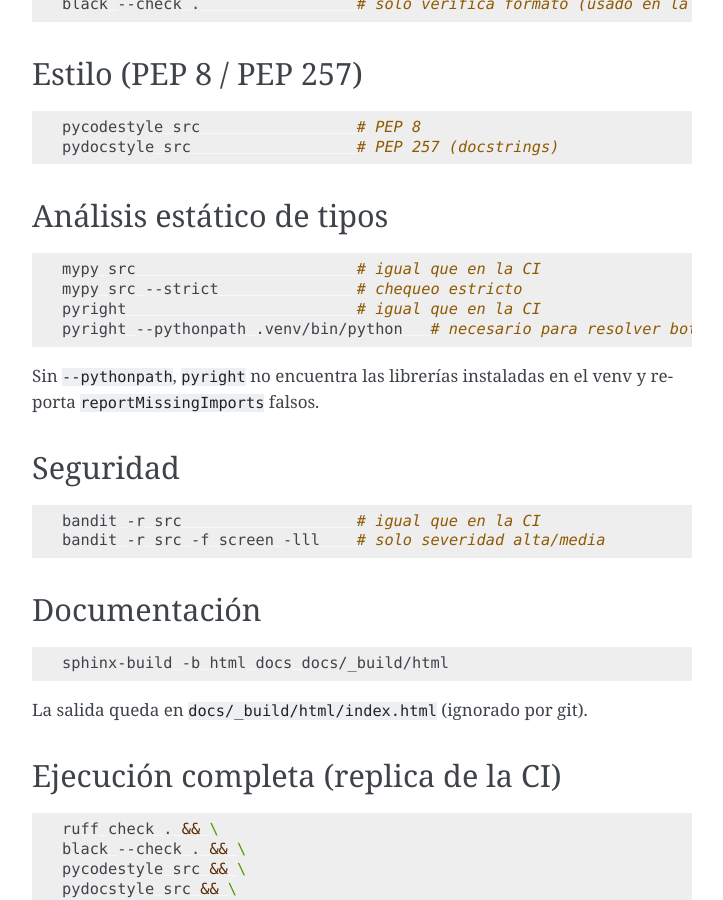
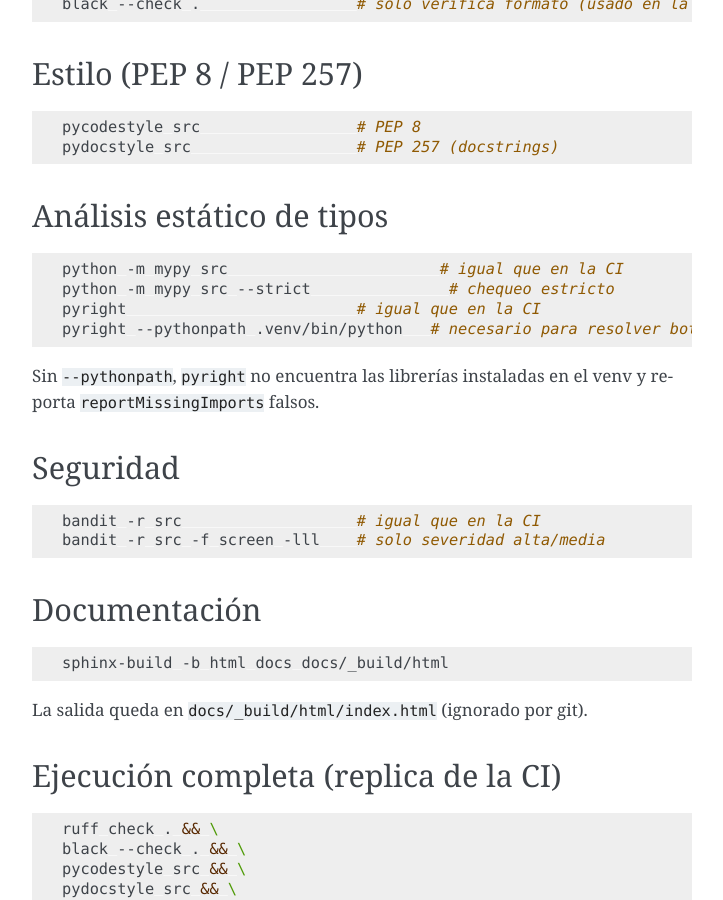
Before and after one commit to MoutSantiago/ing2_tpfi, a Sphinx documentation site: the page built from docs/development.md, in a window 1280 px wide and 900 px high, scrolled down 2283 px. Shown: the whole window, without its empty margins (388-1111 px from the left). Built offline with Sphinx 7.4.7, drawn with Linux system fonts in a browser that asks for light colours.

Commit message:
Comando de ejecución de mypy

````diff
--- a/docs/development.md
+++ b/docs/development.md
@@ -18,22 +18,24 @@ Todas las ramas deben crearse respetando este modelo para mantener consistencia
 
 ### Ramas de soporte
 
-| Tipo de rama | Propósito | Convención de nombre | Base | Merge a |
-|--------------|-----------|---------------------|------|---------|
-| `feature` | Nuevas funcionalidades | `feature/<nombre-descriptivo>` | `develop` | `develop` |
-| `bugfix` | Correcciones no urgentes | `bugfix/<nombre-descriptivo>` | `develop` | `develop` |
-| `release` | Preparación de una nueva versión | `release/<versión>` (ej.: `release/1.2.0`) | `develop` | `main` y `develop` |
-| `hotfix` | Correcciones urgentes en producción | `hotfix/<versión>` (ej.: `hotfix/1.1.1`) | `main` | `main` y `develop` |
+| Tipo de rama | Propósito                           | Convención de nombre                       | Base      | Merge a            |
+| ------------ | ----------------------------------- | ------------------------------------------ | --------- | ------------------ |
+| `feature`    | Nuevas funcionalidades              | `feature/<nombre-descriptivo>`             | `develop` | `develop`          |
+| `bugfix`     | Correcciones no urgentes            | `bugfix/<nombre-descriptivo>`              | `develop` | `develop`          |
+| `release`    | Preparación de una nueva versión    | `release/<versión>` (ej.: `release/1.2.0`) | `develop` | `main` y `develop` |
+| `hotfix`     | Correcciones urgentes en producción | `hotfix/<versión>` (ej.: `hotfix/1.1.1`)   | `main`    | `main` y `develop` |
 
 ### Pasos para crear una nueva rama
 
 1. **Actualizar la rama base**:
+
    ```sh
    git checkout develop
    git pull origin develop
    ```
 
 2. **Crear y cambiar a la nueva rama**:
+
    ```sh
    git checkout -b feature/<nombre-descriptivo>
    ```
@@ -41,6 +43,7 @@ Todas las ramas deben crearse respetando este modelo para mantener consistencia
 3. **Hacer los cambios y commits** siguiendo las convenciones del proyecto.
 
 4. **Subir la rama al remoto**:
+
    ```sh
    git push -u origin feature/<nombre-descriptivo>
    ```
@@ -94,8 +97,8 @@ pydocstyle src                  # PEP 257 (docstrings)
 ## Análisis estático de tipos
 
 ```sh
-mypy src                        # igual que en la CI
-mypy src --strict               # chequeo estricto
+python -m mypy src                       # igual que en la CI
+python -m mypy src --strict               # chequeo estricto
 pyright                         # igual que en la CI
 pyright --pythonpath .venv/bin/python   # necesario para resolver boto3/pytest
 ```
--- a/pyproject.toml
+++ b/pyproject.toml
@@ -26,6 +26,3 @@ convention = "pep257"
 
 [tool.ruff.lint.per-file-ignores]
 "tests/*" = ["D"]
-
-[tool.mypy]
-python_executable = ".venv/bin/python"
````
Also changed, not shown: 1 other file.
